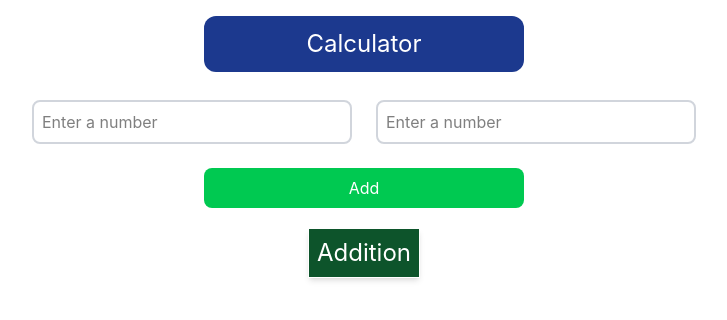
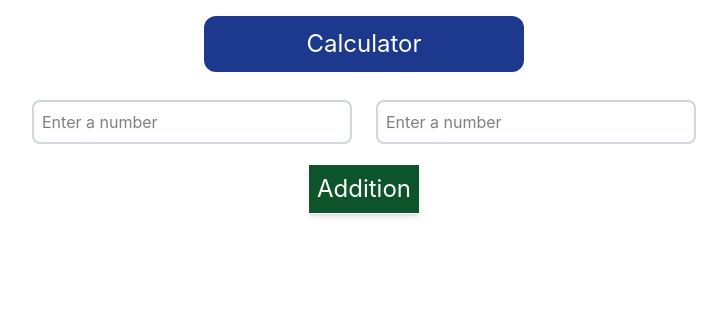
Before and after one commit to Om-Godsire/WDD-Project, a React (Create React App) app in the folder vaccum-app/: page / in a window 1280 px wide. Shown: the top 320 px of the page, without its empty margins (276-1003 px from the left). Built offline with nearby package versions, Linux system fonts and the light colour scheme.

Commit message:
oansdjfnaodfnfvinasiofvf

```diff
--- a/vaccum-app/src/step1/Addition.jsx
+++ b/vaccum-app/src/step1/Addition.jsx
@@ -1,6 +1,6 @@
 let Addition= () => {
 
-        let additon_click = () => {
+        let additon_click = (num1,num2) => {
 
             alert(num1 + num2);
         }
--- a/vaccum-app/src/step1/Index.jsx
+++ b/vaccum-app/src/step1/Index.jsx
@@ -10,11 +10,8 @@ let Calculator=()=>{
                 <h1 className="text-2xl rounded-xl bg-blue-900 text-white p-3 b-3 m-4 w-1/4 item-center center flex justify-center">Calculator</h1>
             </div>
             <div className="flex flex-col md:flex-row item-center justify-center">
-                <input type="text" className="border-2 border-gray-300 rounded-lg p-2 m-3 w-1/4 center" placeholder="Enter a number"/>
-                <input type="text" className="border-2 border-gray-300 rounded-lg p-2 m-3 w-1/4 center" placeholder="Enter a number"/>
-            </div>
-            <div className="flex item-center justify-center">
-                <button onClick={Addition} className="bg-green-500 text-white p-2 m-3 rounded-lg w-1/4 center hover:bg-red-900">Add</button>
+                <input id="num1" type="text" className="border-2 border-gray-300 rounded-lg p-2 m-3 w-1/4 center" placeholder="Enter a number"/>
+                <input id="num2" type="text" className="border-2 border-gray-300 rounded-lg p-2 m-3 w-1/4 center" placeholder="Enter a number"/>
             </div>
             <Multiplication />
             <Subtraction />
```
